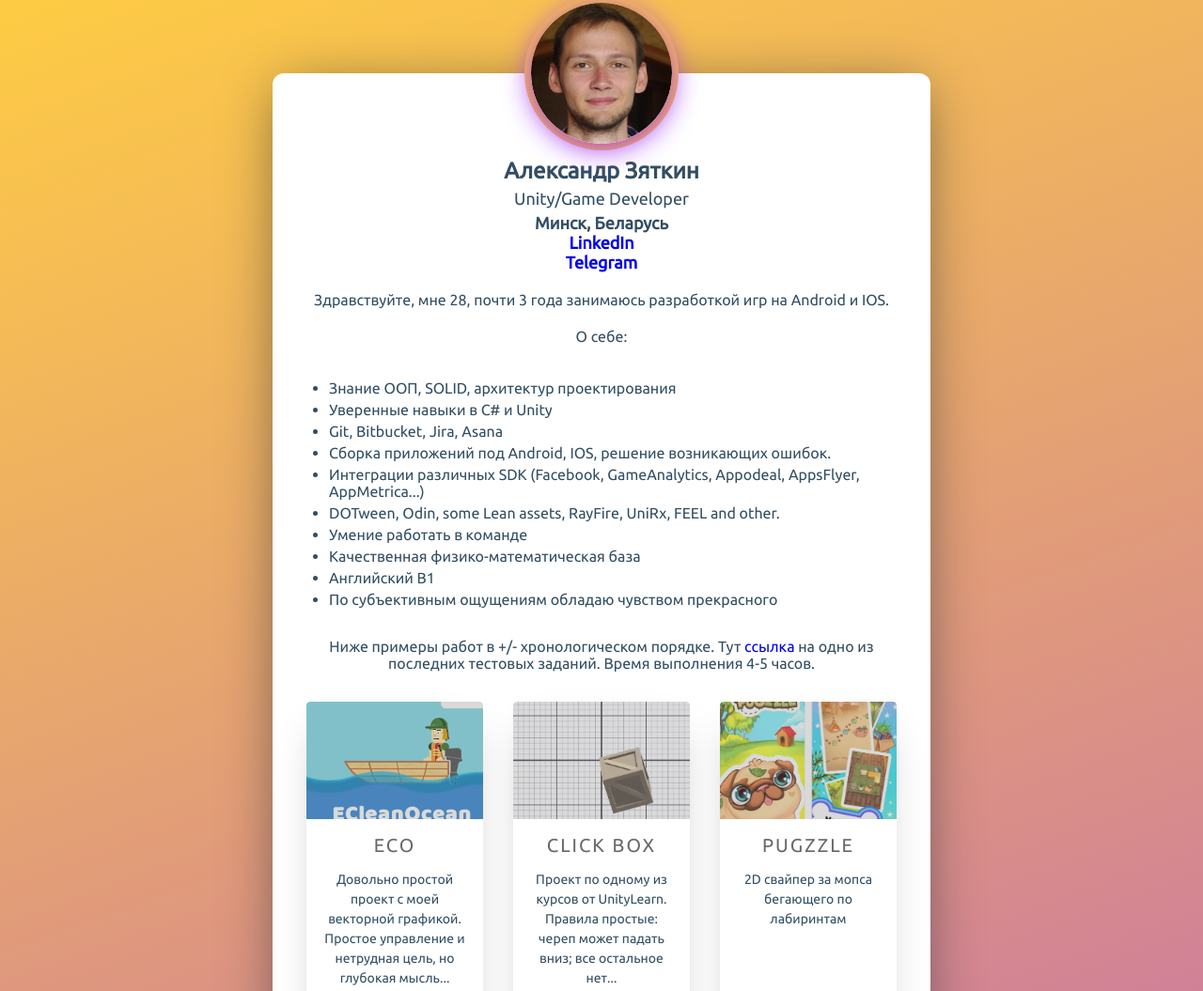
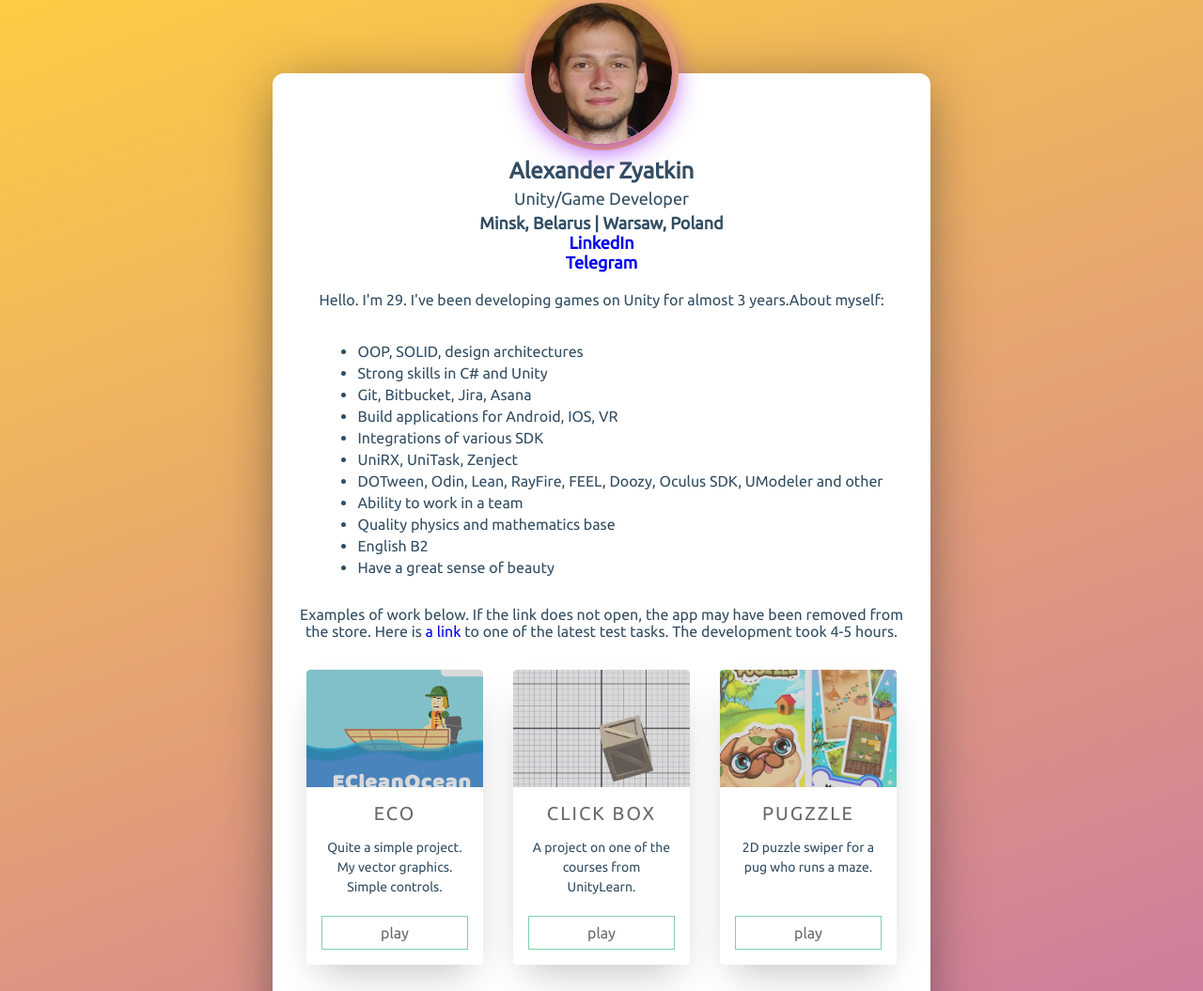
Before and after one commit to alexZyatkin/alexZyatkin.github.io, a plain HTML site: page index.html in a window 1280 px wide. Shown: the part 22-1077 px from the top of the page at 94% size. Drawn offline with Linux system fonts and the light colour scheme.

Commit message:
Update index.html

```diff
--- a/index.html
+++ b/index.html
@@ -4,7 +4,7 @@
     <meta name="viewport" content="width=device-width, initial-scale=1.0">
     <link rel="stylesheet" href="style_page.css">
     <link rel="stylesheet" href="cards.css">
-    <title>Портфолио на Unity Developer</title>
+    <title>CV Unity Developer Alexander Zyatkin</title>
 </head>
 <body>
     <div class="wrapper">
@@ -14,30 +14,31 @@
             <img class="profile-card__face" src="./image/face.jpeg" alt="profile card">
           </div>
           <div class="profile-card__cnt">
-            <div class="profile-card__name">Александр Зяткин</div>
+            <div class="profile-card__name">Alexander Zyatkin</div>
             <div class="profile-card__txt">Unity/Game Developer</div>
-            <div class="profile-card-loc">Минск, Беларусь</div>
+            <div class="profile-card-loc">Minsk, Belarus | Warsaw, Poland</div>
             <div class="profile-card-loc"><a href="https://www.linkedin.com/in/alex-zyatkin/" target="_blank">LinkedIn</a></div>
              <div class="profile-card-loc"><a href="https://t.me/sh_zyt" target="_blank">Telegram</a></div>
 
             <!-- ABOUT -->
             <div class="profile-card-inf">
-                <p class="profile-card-inf__txt">Здравствуйте, мне 28, почти 3 года занимаюсь разработкой игр на Android и IOS.
+                <p class="profile-card-inf__txt">Hello. I'm 29. I've been developing games on Unity for almost 3 years.
                   </p>
-                <p class="profile-card-inf__txt">О себе:</p>
+                <p class="profile-card-inf__txt">About myself:</p>
                   <ul class="profile-card-inf__list">
-                    <li class="profile-card-inf__txt">Знание ООП, SOLID, архитектур проектирования</li>
-                    <li class="profile-card-inf__txt">Уверенные навыки в C# и Unity</li>
+                    <li class="profile-card-inf__txt">OOP, SOLID, design architectures</li>
+                    <li class="profile-card-inf__txt">Strong skills in C# and Unity</li>
                     <li class="profile-card-inf__txt">Git, Bitbucket, Jira, Asana</li>
-                    <li class="profile-card-inf__txt">Сборка приложений под Android, IOS, решение возникающих ошибок.</li>
-                    <li class="profile-card-inf__txt">Интеграции различных SDK (Facebook, GameAnalytics, Appodeal, AppsFlyer, AppMetrica...)</li>
-                    <li class="profile-card-inf__txt">DOTween, Odin, some Lean assets, RayFire, UniRx, FEEL and other. </li>
-                    <li class="profile-card-inf__txt">Умение работать в команде</li>
-                    <li class="profile-card-inf__txt">Качественная физико-математическая база</li>
-                    <li class="profile-card-inf__txt">Английский B1</li>
-                    <li class="profile-card-inf__txt">По субъективным ощущениям обладаю чувством прекрасного</li>
+                    <li class="profile-card-inf__txt">Build applications for Android, IOS, VR</li>
+                    <li class="profile-card-inf__txt">Integrations of various SDK</li>
+                    <li class="profile-card-inf__txt">UniRX, UniTask, Zenject</li>
+                    <li class="profile-card-inf__txt">DOTween, Odin, Lean, RayFire, FEEL, Doozy, Oculus SDK, UModeler and other</li>
+                    <li class="profile-card-inf__txt">Ability to work in a team</li>
+                    <li class="profile-card-inf__txt">Quality physics and mathematics base</li>
+                    <li class="profile-card-inf__txt">English B2</li>
+                    <li class="profile-card-inf__txt">Have a great sense of beauty</li>
                   </ul>
-                <p>Ниже примеры работ в +/- хронологическом порядке. Тут <a href="https://github.com/alexZyatkin/FunnyBalls" target="_blank">ссылка</a> на одно из последних тестовых заданий. Время выполнения 4-5 часов.</p>
+                <p>Examples of work below. If the link does not open, the app may have been removed from the store. Here is <a href="https://github.com/alexZyatkin/FunnyBalls" target="_blank">a link</a> to one of the latest test tasks. The development took 4-5 hours.</p>
             </div>
 
             <!-- PLAY CARDS-->
@@ -48,7 +49,7 @@
                     <div class="card__image card__image--eco"></div>
                     <div class="card__content">
                       <div class="card__title">ECO</div>
-                      <p class="card__text">Довольно простой проект с моей векторной графикой. Простое управление и нетрудная цель, но глубокая мысль...
+                      <p class="card__text">Quite a simple project. My vector graphics. Simple controls.
                       </p>
                       <a href="/games/ECleanerOcean_v0.2/index.html" target="_blank" class="btn">Play</a>
                     </div>
@@ -59,7 +60,7 @@
                     <div class="card__image card__image--click"></div>
                     <div class="card__content">
                       <div class="card__title">Click Box</div>
-                      <p class="card__text">Проект по одному из курсов от UnityLearn. Правила простые: череп может падать вниз; все остальное нет...</p>
+                      <p class="card__text">A project on one of the courses from UnityLearn.</p>
                       <a href="/games/ClickNinja/index.html" target="_blank" class="btn">Play</a>
                     </div>
                   </div>
@@ -69,7 +70,7 @@
                     <div class="card__image card__image--pug"></div>
                     <div class="card__content">
                       <div class="card__title">Pugzzle</div>
-                      <p class="card__text">2D свайпер за мопса бегающего по лабиринтам
+                      <p class="card__text">2D puzzle swiper for a pug who runs a maze.
                       </p>
                       <a href="https://apps.apple.com/us/app/pugzzle-dog-adventure-game/id1533069579" target="_blank" class="btn">Play</a>
                     </div>
@@ -80,7 +81,7 @@
                     <div class="card__image card__image--chat"></div>
                     <div class="card__content">
                       <div class="card__title">ChatMasters</div>
-                      <p class="card__text">2D прыгун. Проект долгострой, куча доработак от предыдущих программистов..
+                      <p class="card__text">2D jumper.
                       </p>
                       <a href="https://apps.apple.com/us/app/chatmasters/id1529599731" target="_blank" class="btn">Play</a>
                     </div>
@@ -91,7 +92,7 @@
                     <div class="card__image card__image--dogs"></div>
                     <div class="card__content">
                       <div class="card__title">DoggyGang</div>
-                      <p class="card__text">2D ограбление фургона с барахлом собаками-бандитами
+                      <p class="card__text">2D mover about a gang of dog thieves.
                       </p>
                       <a href="https://apps.apple.com/us/app/doggy-gang-road-thieves/id1533061711" target="_blank" class="btn">Play</a>
                     </div>
@@ -102,7 +103,7 @@
                     <div class="card__image card__image--indi"></div>
                     <div class="card__content">
                       <div class="card__title">Treasure Hunter</div>
-                      <p class="card__text">Тапер на перемещение мимо ловушек и врагов
+                      <p class="card__text">Tap game on moving past traps and enemies.
                       </p>
                       <a href="https://apps.apple.com/us/app/mr-treasure-hunter/id1544660172" target="_blank" class="btn">Play</a>
                     </div>
@@ -113,7 +114,7 @@
                     <div class="card__image card__image--safebreaker"></div>
                     <div class="card__content">
                       <div class="card__title">SafeBreaker</div>
-                      <p class="card__text">Схожая с предыдущей игрой, но в другом сеттинге
+                      <p class="card__text">Tap game on moving past traps and enemies too.
                       </p>
                       <a href="https://apps.apple.com/us/app/mr-safebreaker/id1539719763" target="_blank" class="btn">Play</a>
                     </div>
@@ -124,7 +125,7 @@
                     <div class="card__image card__image--unpack"></div>
                     <div class="card__content">
                       <div class="card__title">Unpack3D</div>
-                      <p class="card__text">Расстановка вещей в 3D комнате
+                      <p class="card__text">Unpacking game 3D.
                       </p>
                       <a href="https://apps.apple.com/us/app/unpack-3d-moving-simulator/id1539623976" target="_blank" class="btn">Play</a>
                     </div>
@@ -135,7 +136,7 @@
                     <div class="card__image card__image--clone"></div>
                     <div class="card__content">
                       <div class="card__title">Ninja Clone Dash</div>
-                      <p class="card__text">Свайпер, толкающий врагов, которые бегут на тебя
+                      <p class="card__text">Swiper. Pushing enemies who run at you.
                       </p>
                       <a href="https://play.google.com/store/apps/details?id=com.EbunnyGames.NinjaCloneWar&hl=ru&gl=US" target="_blank" class="btn">Play</a>
                     </div>
@@ -146,7 +147,7 @@
                     <div class="card__image card__image--cars"></div>
                     <div class="card__content">
                       <div class="card__title">Shift Racer 3D</div>
-                      <p class="card__text">Гиперказуалка с переключением машин под тип дороги
+                      <p class="card__text">Typical hypercasual game.
                       </p>
                       <a href="https://play.google.com/store/apps/details?id=com.Ebunny.ShiftRacer&hl=ru&gl=US" target="_blank" class="btn">Play</a>
                     </div>
@@ -157,7 +158,7 @@
                     <div class="card__image card__image--ball"></div>
                     <div class="card__content">
                       <div class="card__title">Ball Pusher</div>
-                      <p class="card__text">Одна из хороших игр, которая неплохо показала себя на тестах
+                      <p class="card__text">One of the good games that performed well in the tests.
                       </p>
                       <a href="https://play.google.com/store/apps/details?id=com.Ebunny.BallPusher&hl=ru&gl=US" target="_blank" class="btn">Play</a>
                     </div>
@@ -168,7 +169,7 @@
                     <div class="card__image card__image--pop"></div>
                     <div class="card__content">
                       <div class="card__title">Pop Idol</div>
-                      <p class="card__text">Раннер с переодеванием и танцами
+                      <p class="card__text">Runner with girl models.
                       </p>
                       <a href="https://play.google.com/store/apps/details?id=com.wannaplay.popidol" target="_blank" class="btn">Play</a>
                     </div>
@@ -179,7 +180,7 @@
                     <div class="card__image card__image--shop"></div>
                     <div class="card__content">
                       <div class="card__title">Shop Model</div>
-                      <p class="card__text">Собирание одежды, с AI, соревнование
+                      <p class="card__text">Collecting clothes, AI.
                       </p>
                       <a href="https://play.google.com/store/apps/details?id=com.wannaplay.shopmad" target="_blank" class="btn">Play</a>
                     </div>
@@ -190,7 +191,7 @@
                     <div class="card__image card__image--quiz"></div>
                     <div class="card__content">
                       <div class="card__title">1 vs 100</div>
-                      <p class="card__text">Квиз, с элементами интерактива с противниками, неплохие метрики
+                      <p class="card__text">Quiz, with elements of interactivity with opponents, good metrics.
                       </p>
                       <a href="https://play.google.com/store/apps/details?id=com.wannaplay.battle100vs1" target="_blank" class="btn">Play</a>
                     </div>
```
